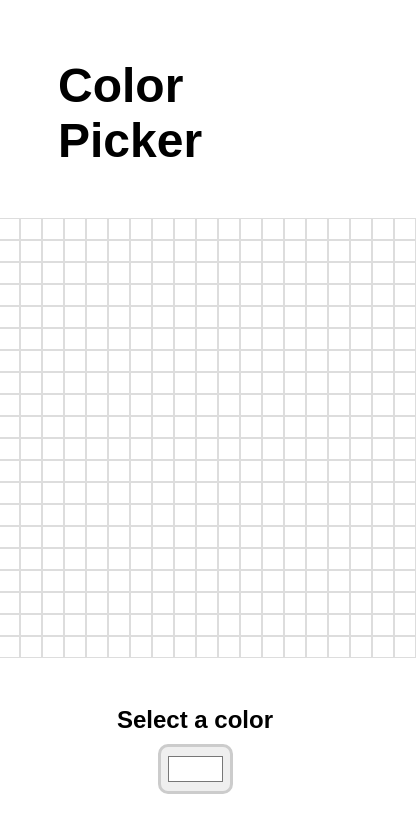
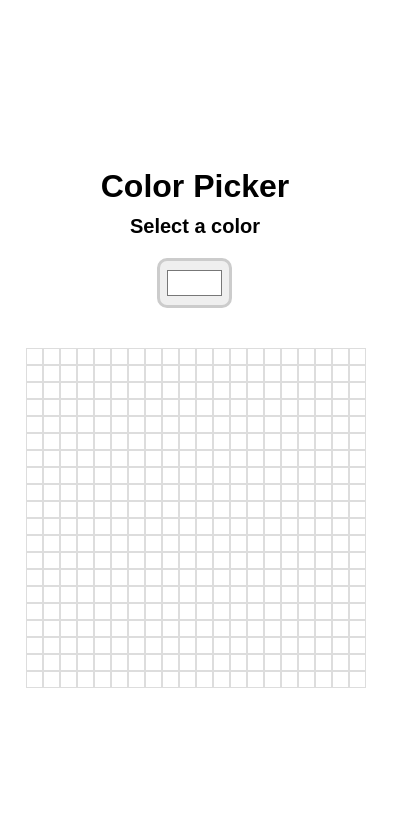
Before and after one commit to polawalczynska/gym-app, a React (Vite) app in the folder smieci/react/colorPicker/: page / in a window 390 px wide. Shown: the top 832 px of the page, 416 px wide, since content can reach past the window. Built offline with nearby package versions, Linux system fonts and the light colour scheme.

Commit message:
add flex

```diff
--- a/smieci/react/colorPicker/src/ColorPicker.tsx
+++ b/smieci/react/colorPicker/src/ColorPicker.tsx
@@ -29,13 +29,16 @@ function ColorPicker({ }: Props) {
     }
 
     return (
-        <div className='container'>
-            <h1>Color Picker</h1>
+        <div className='colorPicker'>
+            <div className='container'>
+                <h1>Color Picker</h1>
+                <label>Select a color</label>
+                <input type='color' value={color} onChange={handleColorChange} />
+            </div>
             <div className='gridContainer'>
                 {createGrid(20)}
             </div>
-            <label>Select a color</label>
-            <input type='color' value={color} onChange={handleColorChange} />
+
         </div>
     )
 }
--- a/smieci/react/colorPicker/src/index.css
+++ b/smieci/react/colorPicker/src/index.css
@@ -1,18 +1,43 @@
 body {
   font-family: Ariel, sans-serif;
+  margin: 0;
+  display: flex;
+  align-items: center;
+  justify-content: center;
+  width: 100%;
+  height: 100vh;
+}
+
+.colorPicker {
+  margin: 50px;
+  display: flex;
+  justify-content: space-between;
 }
 
 .container {
   display: flex;
   flex-direction: column;
-  align-items: center;
+  justify-content: center;
+  margin-right: 75px;
+}
+
+.gridContainer {
+  display: grid;
+  grid-template-columns: repeat(20, 30px);
+  grid-template-rows: repeat(20, 30px);
+  gap: 2px;
+}
+
+.gridItem {
+  width: 30px;
+  height: 30px;
+  border: 1px solid #ddd;
+  cursor: pointer;
 }
 
 h1 {
-  margin: 50px;
   font-size: 3rem;
 }
-
 
 label {
   font-size: 1.5rem;
@@ -28,17 +53,37 @@ input[type='color'] {
   border: 3px solid hsl(0, 0%, 80%);
 }
 
-.gridContainer {
-  display: grid;
-  grid-template-columns: repeat(20, 20px);
-  grid-template-rows: repeat(20, 20px);
-  gap: 2px;
-  margin-bottom: 50px;
+@media only screen and (max-width: 1000px) {
+  .colorPicker {
+    margin: 25px;
+    flex-direction: column;
+    align-items: center;
+  }
+
+  .container {
+    align-items: center;
+    margin-right: 0;
+    margin-bottom: 40px;
+    text-align: center;
+  }
+
+  .gridContainer {
+    grid-template-columns: repeat(20, 15px);
+    grid-template-rows: repeat(20, 15px);
+  }
+
+  .gridItem {
+    width: 15px;
+    height: 15px;
+  }
+
+  h1 {
+    font-size: 2rem;
+    margin: 10px 0;
+  }
+
+  label {
+    font-size: 1.25rem;
+    margin-bottom: 20px;
+  }
 }
-
-.gridItem {
-  width: 20px;
-  height: 20px;
-  border: 1px solid #ddd;
-  cursor: pointer;
-}
```
